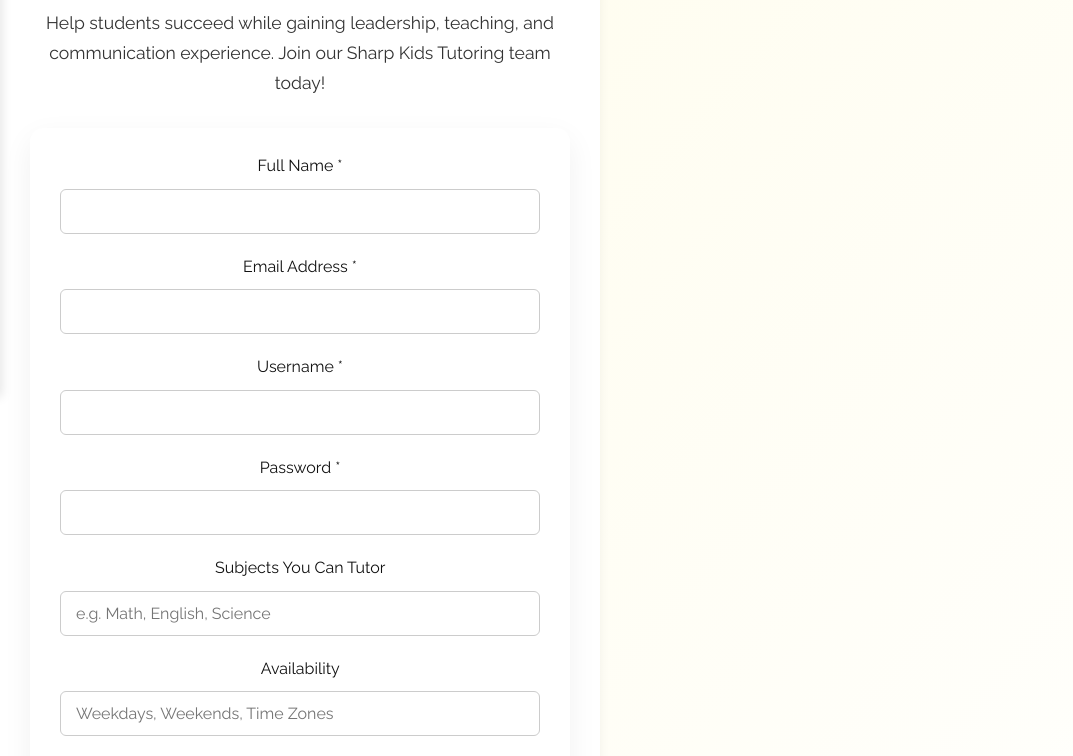
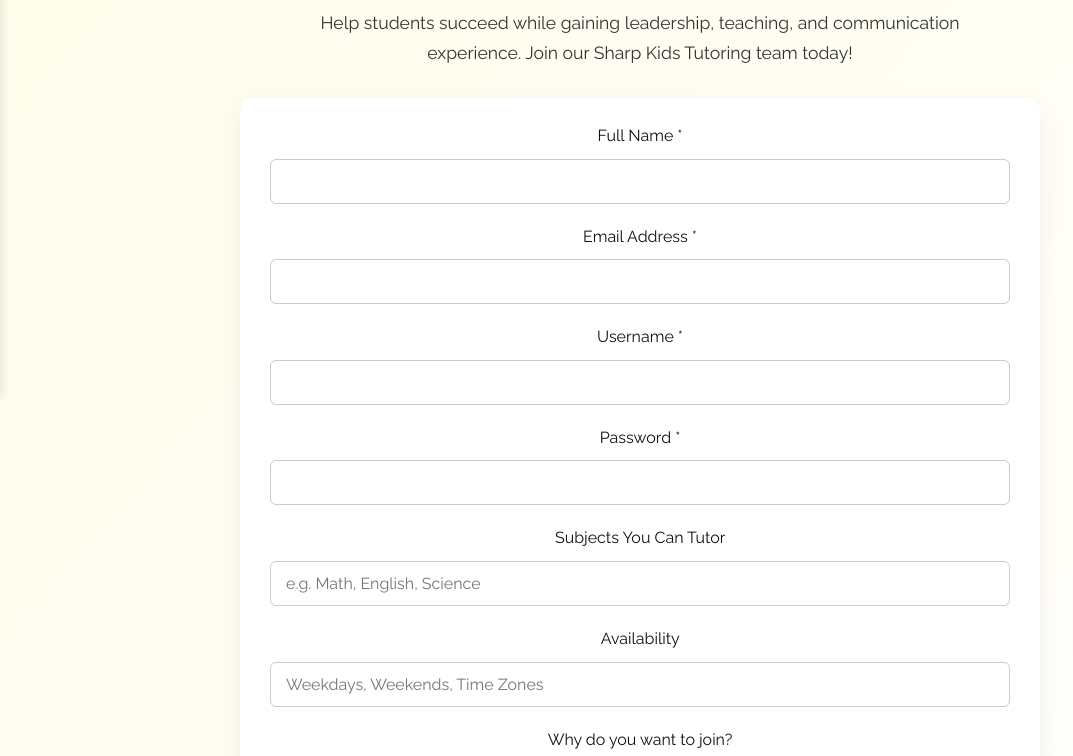
Before and after one commit to Payoya251/SmartKidsTutoring, a website: page Frontend/Recruitment.html in a window 1280 px wide. Shown: the part 403-1159 px from the top of the page, without its empty margins (0-1073 px from the left). Drawn offline with nearby package versions, Linux system fonts and the light colour scheme.

Commit message:
Update style.css

```diff
--- a/Frontend/style.css
+++ b/Frontend/style.css
@@ -1,14 +1,4 @@
 @import url('https://fonts.googleapis.com/css2?family=Playfair+Display:wght@600&family=Raleway:wght@400;500&display=swap');
-
-.container {
-  max-width: 600px;
-  margin: auto;
-  align: "center";
-  background-color: #ffffff;
-  padding: 30px;
-  border-radius: 12px;
-  box-shadow: 0 4px 12px rgba(0,0,0,0.05);
-}
 
 /* RESET & BASE */
 * {
```
